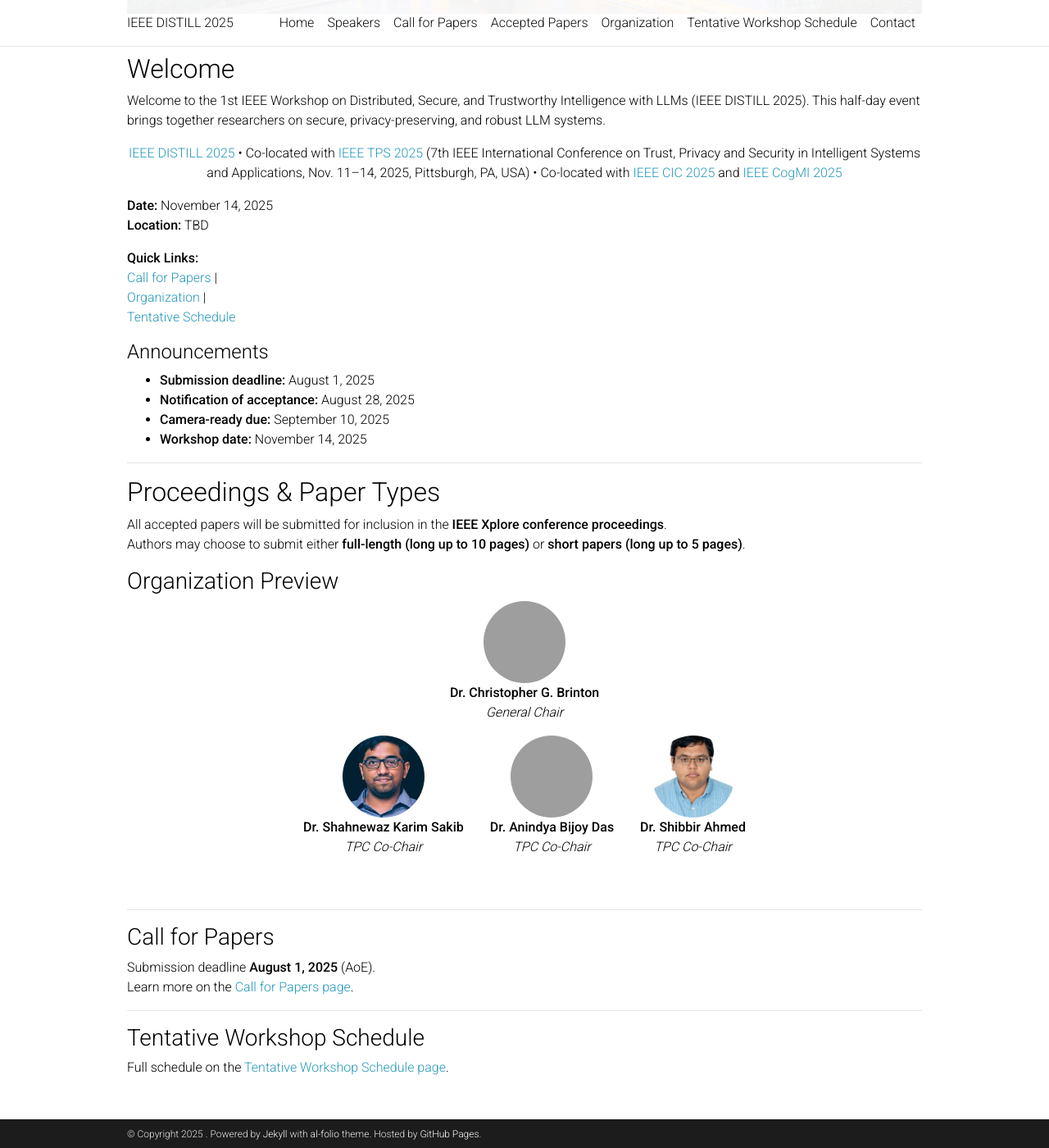
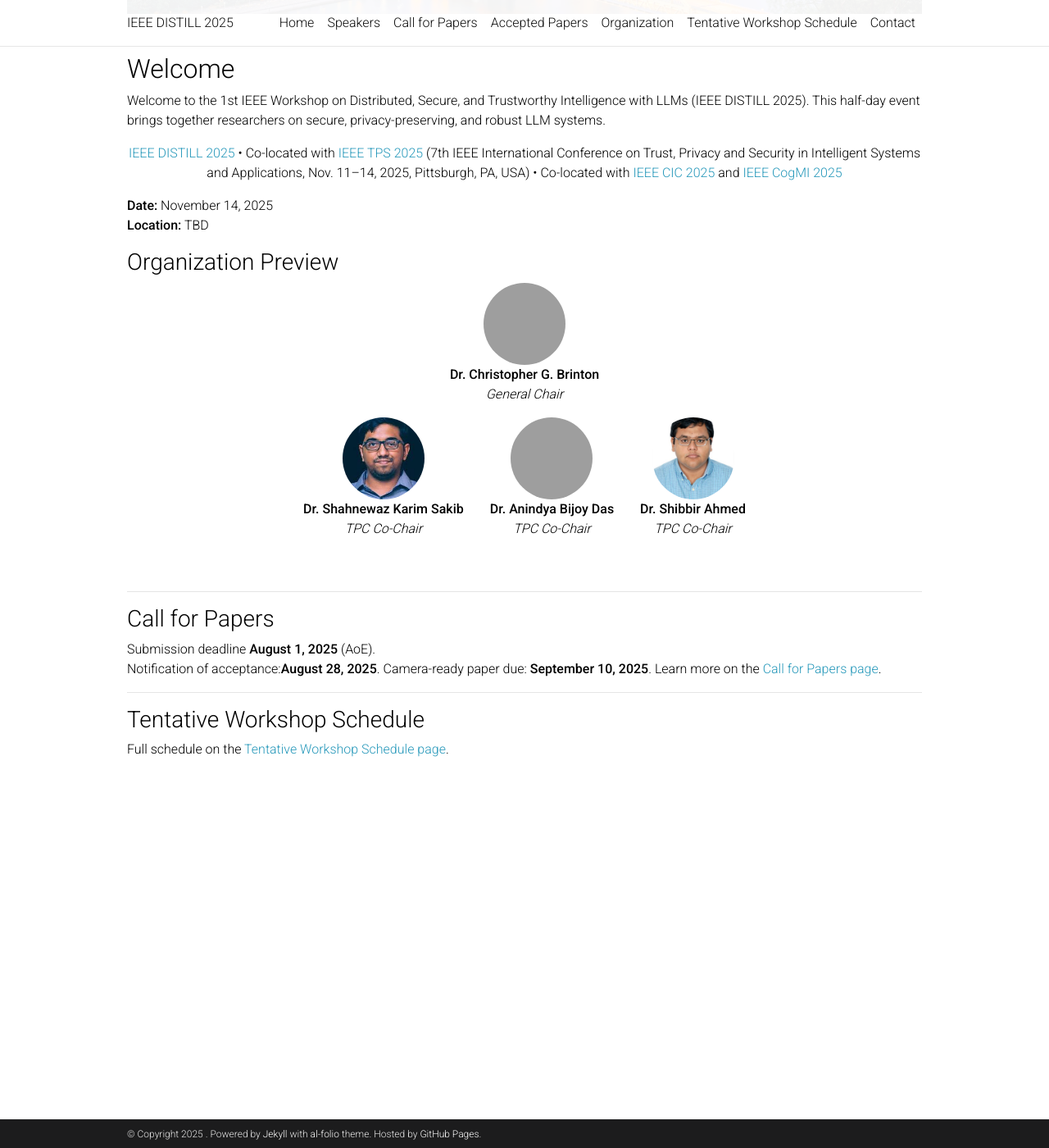
Before and after one commit to ieeedistill/ieeedistill.github.io, a Jekyll site: the page built from _pages/home.md, in a window 1280 px wide and 1400 px high, scrolled down 539 px, cut to the strip 0-1400 px from the top of the window. Shown: the whole strip at 82% size. Built offline with Jekyll 4.4.1, drawn with Linux system fonts in a browser that asks for light colours; comment, search, counter and statistics services are not loaded; a style sheet for code colours, icons or effects is not loaded; grey boxes are pictures that could not be loaded.

Commit message:
Update home.md

```diff
--- a/_pages/home.md
+++ b/_pages/home.md
@@ -40,28 +40,6 @@ Welcome to the 1st IEEE Workshop on Distributed, Secure, and Trustworthy Intelli
 
 **Date:** November 14, 2025
 **Location:** TBD
-
-**Quick Links:**
-[Call for Papers]({{ '/call-for-papers/' | relative_url }}) |
-[Organization]({{ '/organization/' | relative_url }}) |
-[Tentative Schedule]({{ '/schedule/' | relative_url }})
-
-<div class="news-box">
-  <h4>Announcements</h4>
-  <ul>
-    <li><strong>Submission deadline:</strong> August 1, 2025</li>
-    <li><strong>Notification of acceptance:</strong> August 28, 2025</li>
-    <li><strong>Camera-ready due:</strong> September 10, 2025</li>
-    <li><strong>Workshop date:</strong> November 14, 2025</li>
-  </ul>
-</div>
-
----
-
-## Proceedings & Paper Types
-
-All accepted papers will be submitted for inclusion in the **IEEE Xplore conference proceedings**.
-Authors may choose to submit either **full-length (long up to 10 pages)** or **short papers (long up to 5 pages)**.
 
 ### Organization Preview
 
```
Also changed, not shown: other parts of _pages/home.md (+2 -0 lines).
